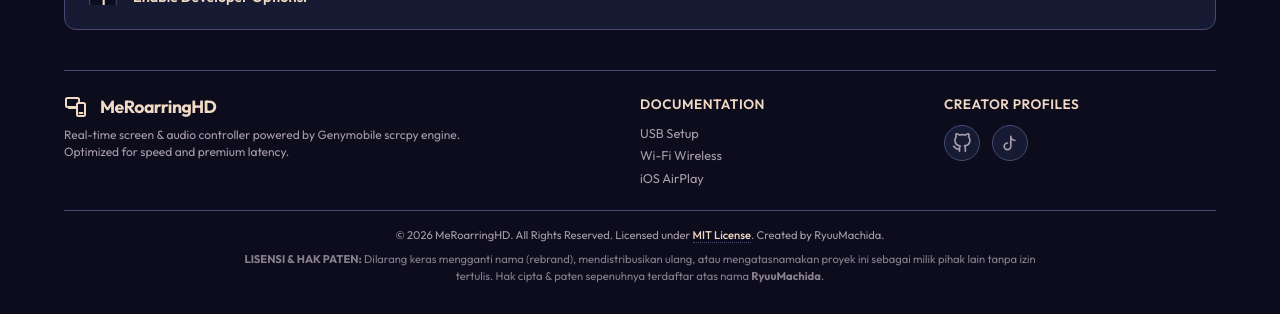
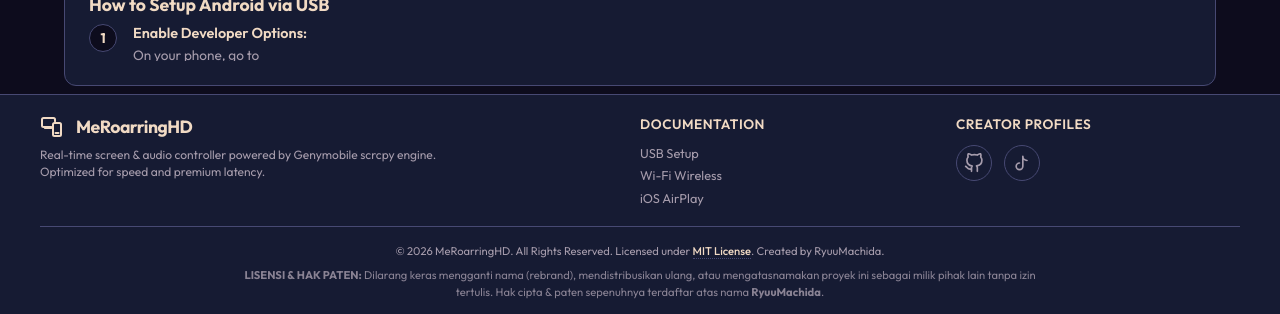
Before and after one commit to RyuuMachida/MeRoarringHD, a website: page public/index.html in a window 1280 px wide. Shown: the part 483-797 px from the top of the page. Drawn offline with nearby package versions, Linux system fonts and the light colour scheme; no server answers.

Commit message:
Hide scrollbars on 3 containers and stretch footer to full-width

```diff
--- a/public/index.html
+++ b/public/index.html
@@ -317,7 +317,10 @@
       </div>
     </section>
 
-    <footer class="footer-professional">
+  </div>
+
+  <footer class="footer-professional">
+    <div class="footer-inner">
       <div class="footer-top">
         <div class="footer-brand">
           <div class="footer-logo">
@@ -372,8 +375,8 @@
           <strong>LISENSI & HAK PATEN:</strong> Dilarang keras mengganti nama (rebrand), mendistribusikan ulang, atau mengatasnamakan proyek ini sebagai milik pihak lain tanpa izin tertulis. Hak cipta & paten sepenuhnya terdaftar atas nama <strong>RyuuMachida</strong>.
         </p>
       </div>
-    </footer>
-  </div>
+    </div>
+  </footer>
 
   <!-- Logika Utama Aplikasi (Client-Side JS) -->
   <script src="app.js"></script>
--- a/public/style.css
+++ b/public/style.css
@@ -37,6 +37,8 @@ body {
   max-height: 100vh;
   overflow: hidden;
   position: relative;
+  display: flex;
+  flex-direction: column;
 }
 
 /* Banner Peringatan Protokol File */
@@ -57,12 +59,14 @@ body {
 /* Kontainer Utama */
 .container {
   max-width: 1200px;
+  width: 100%;
   margin: 0 auto;
-  padding: 1rem 1.5rem;
+  padding: 1rem 1.5rem 0.5rem 1.5rem;
   display: flex;
   flex-direction: column;
   gap: 1rem;
-  height: 100vh;
+  flex: 1;
+  min-height: 0;
   overflow: hidden;
 }
 
@@ -699,14 +703,25 @@ select.form-control {
 
 /* Tata Letak Footer Profesional */
 .footer-professional {
-  margin-top: 1.5rem;
+  width: 100%;
   border-top: 1px solid var(--border-color);
-  padding: 1.5rem 0 1rem 0;
+  background-color: var(--bg-card);
+  padding: 1.25rem 2rem 1rem 2rem;
   display: flex;
   flex-direction: column;
-  gap: 1.5rem;
+  flex-shrink: 0;
+  margin-top: auto;
   font-size: 0.8rem;
   color: var(--text-muted);
+}
+
+.footer-inner {
+  max-width: 1200px;
+  width: 100%;
+  margin: 0 auto;
+  display: flex;
+  flex-direction: column;
+  gap: 1.25rem;
 }
 
 .footer-top {
@@ -878,12 +893,17 @@ select.form-control {
   background: var(--border-color-focus);
 }
 
-/* Scrollbar khusus flat kotak untuk panel Configure Parameters */
-.config-panel::-webkit-scrollbar-thumb,
-.config-panel *::-webkit-scrollbar-thumb,
-.config-panel::-webkit-scrollbar-track,
-.config-panel *::-webkit-scrollbar-track {
-  border-radius: 0 !important;
+/* Sembunyikan scrollbar untuk tiga panel utama agar tampilan bersih */
+.config-panel,
+.launcher-panel,
+.tab-content {
+  -ms-overflow-style: none;  /* IE dan Edge */
+  scrollbar-width: none;  /* Firefox */
+}
+.config-panel::-webkit-scrollbar,
+.launcher-panel::-webkit-scrollbar,
+.tab-content::-webkit-scrollbar {
+  display: none !important;  /* Chrome, Safari, dan Opera */
 }
 
 /* Styling Dropdown Kustom */
```
